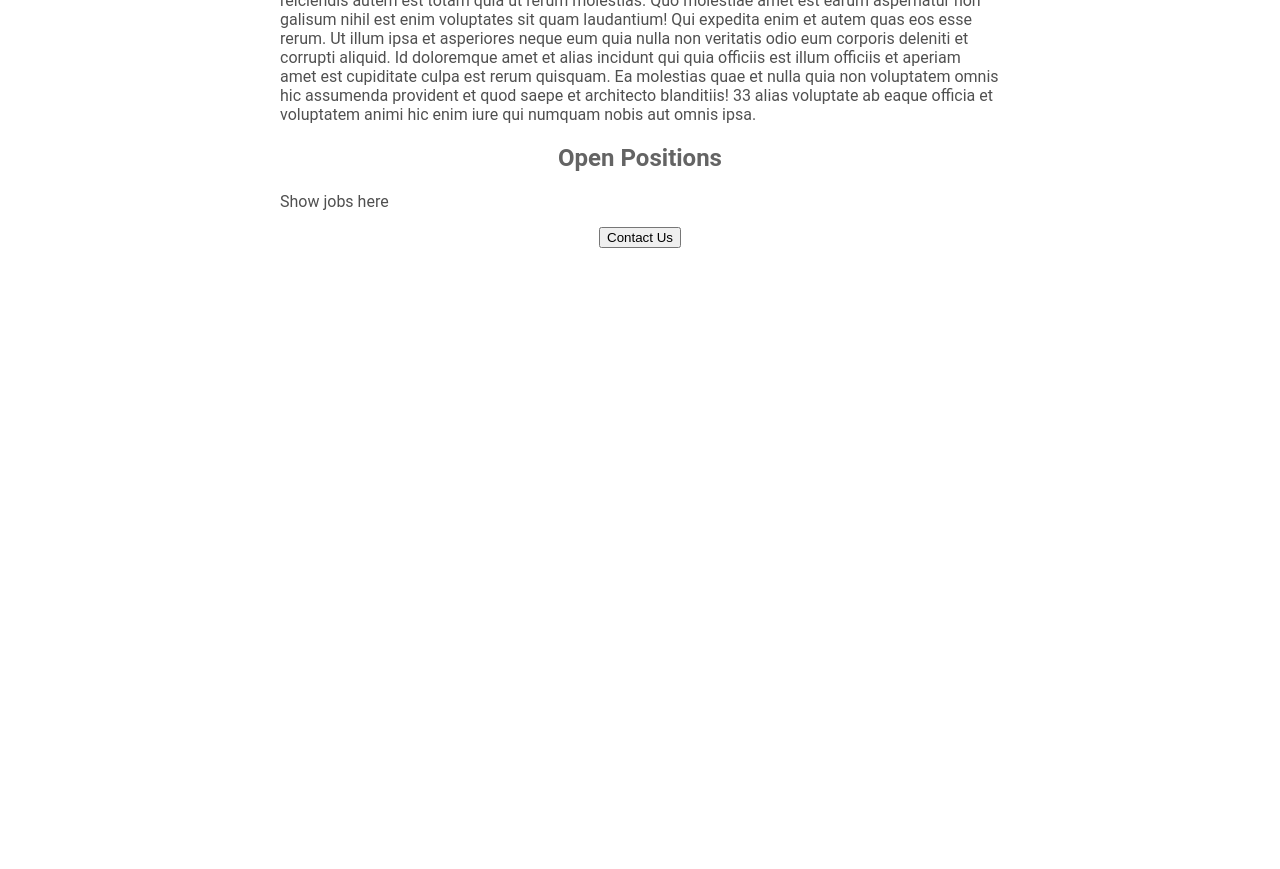
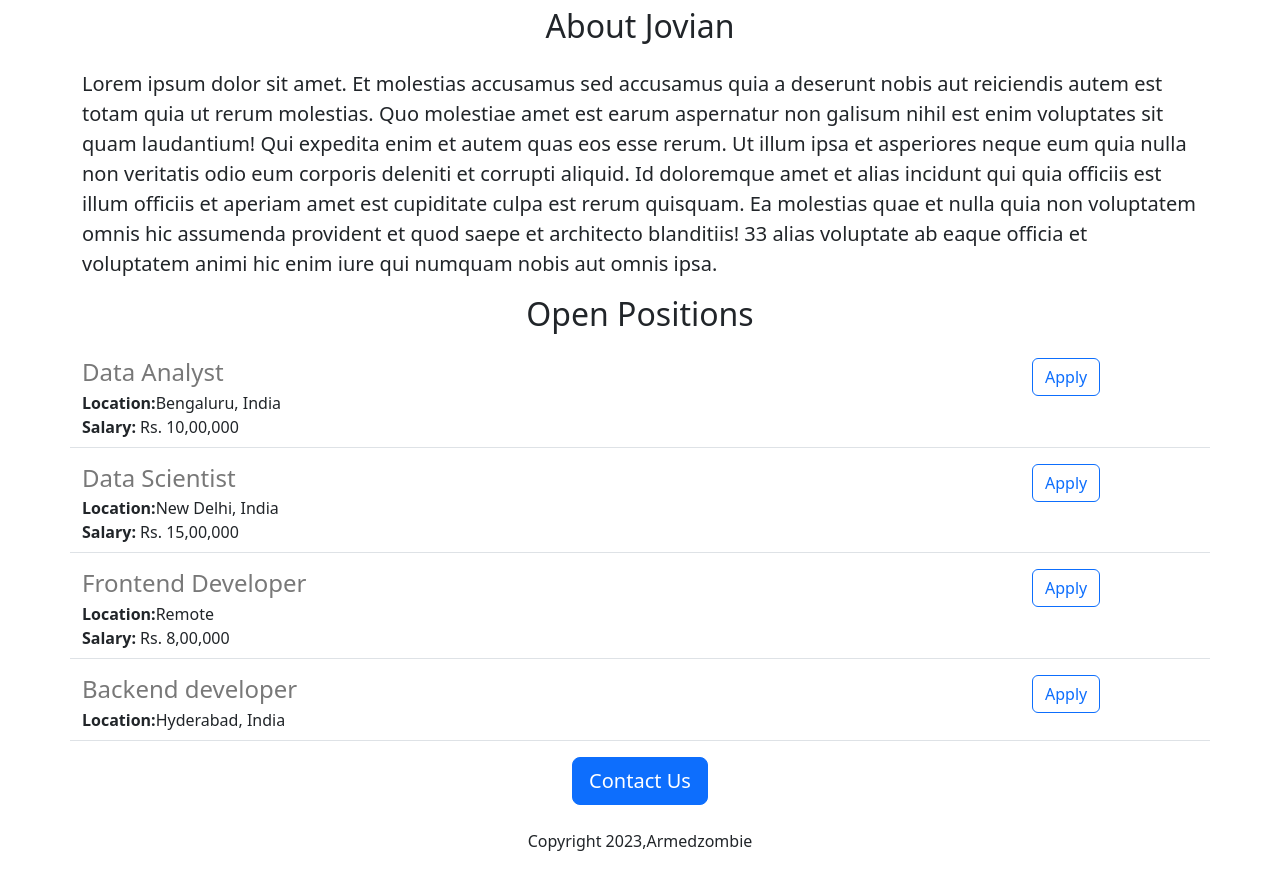
Before and after one commit to Armedzombie4869/career-site, a Flask app: page / in a window 1280 px wide. Shown: the part 441-1310 px from the top of the page. Before the commit the page ends 689 px from the top, so only its background shows below. Run offline with Flask 2, Linux system fonts and the light colour scheme.

Commit message:
added dynamic data and api routes

```diff
--- a/app.py
+++ b/app.py
@@ -1,12 +1,42 @@
-from flask import Flask, render_template
+from flask import Flask, render_template, jsonify
 
 app = Flask(__name__)
+
+JOBS = [
+  {
+    'id': 1,
+    'title': 'Data Analyst',
+    'location': 'Bengaluru, India',
+    'salary': 'Rs. 10,00,000'
+  },
+  {
+    'id': 2,
+    'title': 'Data Scientist',
+    'location': 'New Delhi, India',
+    'salary': 'Rs. 15,00,000'
+  },
+  {
+    'id': 3,
+    'title': 'Frontend Developer',
+    'location': 'Remote',
+    'salary': 'Rs. 8,00,000'
+  },
+  {
+    'id': 4,
+    'title': 'Backend developer',
+    'location': 'Hyderabad, India',
+    'salary': ''
+  },
+]
 
 
 @app.route("/")
 def hello_world():
-  return render_template('home.html')
+  return render_template('home.html', jobs=JOBS)
 
+@app.route("/api/json")
+def json():
+  return jsonify(JOBS)
 
 if (__name__ == "__main__"):
   app.run(host='0.0.0.0', debug=True)
--- a/templates/home.html
+++ b/templates/home.html
@@ -5,52 +5,33 @@
   <meta http-equiv="X-UA-Compatible" content="IE=edge">
   <meta name="viewport" content="width=device-width, initial-scale=1.0">
   <title>Document</title>
-  <style>
-    h1{
-      font: size 40px;
-      font-family:Roboto;
-      font: weight normal;
-      color: rgb(100, 100, 100);
-      text-align:center;
-    }
-    #banner{
-      width: 100%;
-      height: 260px;
-      object-fit:cover;
-    }
-
-    h2{
-      font-family:Roboto;
-      font: size 32px;
-      color: rgb(100, 100, 100);
-      text-align: center;
-      font: weight normal;
-    }
-    .bodytext{
-      font-family:Roboto;
-      color: rgb(80, 80, 80);
-    }
-    #container{
-      max-width:720px;
-      margin:0 auto;
-    }
-
-  </style>
+      <link href="https://cdn.jsdelivr.net/npm/bootstrap@5.3.0-alpha3/dist/css/bootstrap.min.css" rel="stylesheet" integrity="sha384-KK94CHFLLe+nY2dmCWGMq91rCGa5gtU4mk92HdvYe+M/SXH301p5ILy+dN9+nJOZ" crossorigin="anonymous">
+<style>
+  #banner{
+    height: 360px;
+    width: 100%;
+  }
+</style>
 </head>
 <body>
-  <div id="container">
-    <h1>Jovian Careers</h1>
-    <img id="banner" src="https://career-site.sanskar192000.repl.co/static/career.jpeg" alt="banner-image" />
-    <h2>About Jovian</h2>
-    <p class="bodytext">Lorem ipsum dolor sit amet. Et molestias accusamus sed accusamus quia a deserunt nobis aut reiciendis autem est totam quia ut rerum molestias. Quo molestiae amet est earum aspernatur non galisum nihil est enim voluptates sit quam laudantium! Qui expedita enim et autem quas eos esse rerum. Ut illum ipsa et asperiores neque eum quia nulla non veritatis odio eum corporis deleniti et corrupti aliquid.
+  <div class="container">
+    <h1 class="text-center mt-2 mb-4">Jovian Careers</h1>
+    <img class="img-fluid" id="banner" src="https://career-site.sanskar192000.repl.co/static/career.jpeg" alt="banner-image" />
+    <h2 class="text-center mt-2 mb-4">About Jovian</h2>
+    <p class="lead">Lorem ipsum dolor sit amet. Et molestias accusamus sed accusamus quia a deserunt nobis aut reiciendis autem est totam quia ut rerum molestias. Quo molestiae amet est earum aspernatur non galisum nihil est enim voluptates sit quam laudantium! Qui expedita enim et autem quas eos esse rerum. Ut illum ipsa et asperiores neque eum quia nulla non veritatis odio eum corporis deleniti et corrupti aliquid.
 
   Id doloremque amet et alias incidunt qui quia officiis est illum officiis et aperiam amet est cupiditate culpa est rerum quisquam. Ea molestias quae et nulla quia non voluptatem omnis hic assumenda provident et quod saepe et architecto blanditiis! 33 alias voluptate ab eaque officia et voluptatem animi hic enim iure qui numquam nobis aut omnis ipsa.
     </p>
 
-      <h2>Open Positions</h2>
-      <p class="bodytext">Show jobs here</p>
-    <div style="text-align: center;">
-    <button>Contact Us</button>
+      <h2 class="text-center mt-2 mb-4">Open Positions</h2>
+      <div>
+        {% for job in jobs %}
+          {% include 'jobitem.html'%}
+        {% endfor%}
+      </div>
+    <div class="text-center">
+    <button class="btn btn-primary btn-lg">Contact Us</button>
+      <p class="mt-4">Copyright 2023,Armedzombie</p>
     </div>
 
   </div>
--- /dev/null
+++ b/templates/jobitem.html
@@ -0,0 +1,15 @@
+<div class="border-bottom row" style="margin-bottom:16px; padding-bottom:8px">
+  <div class="col-10">
+  <h4 style="color:rgb(120,120,120); margin-bottom:4px;">{{job['title']}}</h4>
+  <div><b>Location:</b>{{job['location']}}</div>
+    {% if 'salary' in job and job['salary']!='' %}
+      <div>
+        <b>Salary:</b>
+        {{job['salary']}}
+      </div>
+    {% endif %}
+  </div>
+  <div class="col-2">
+    <button type="button" class="btn btn-outline-primary">Apply</button>
+  </div>
+</div>
```
